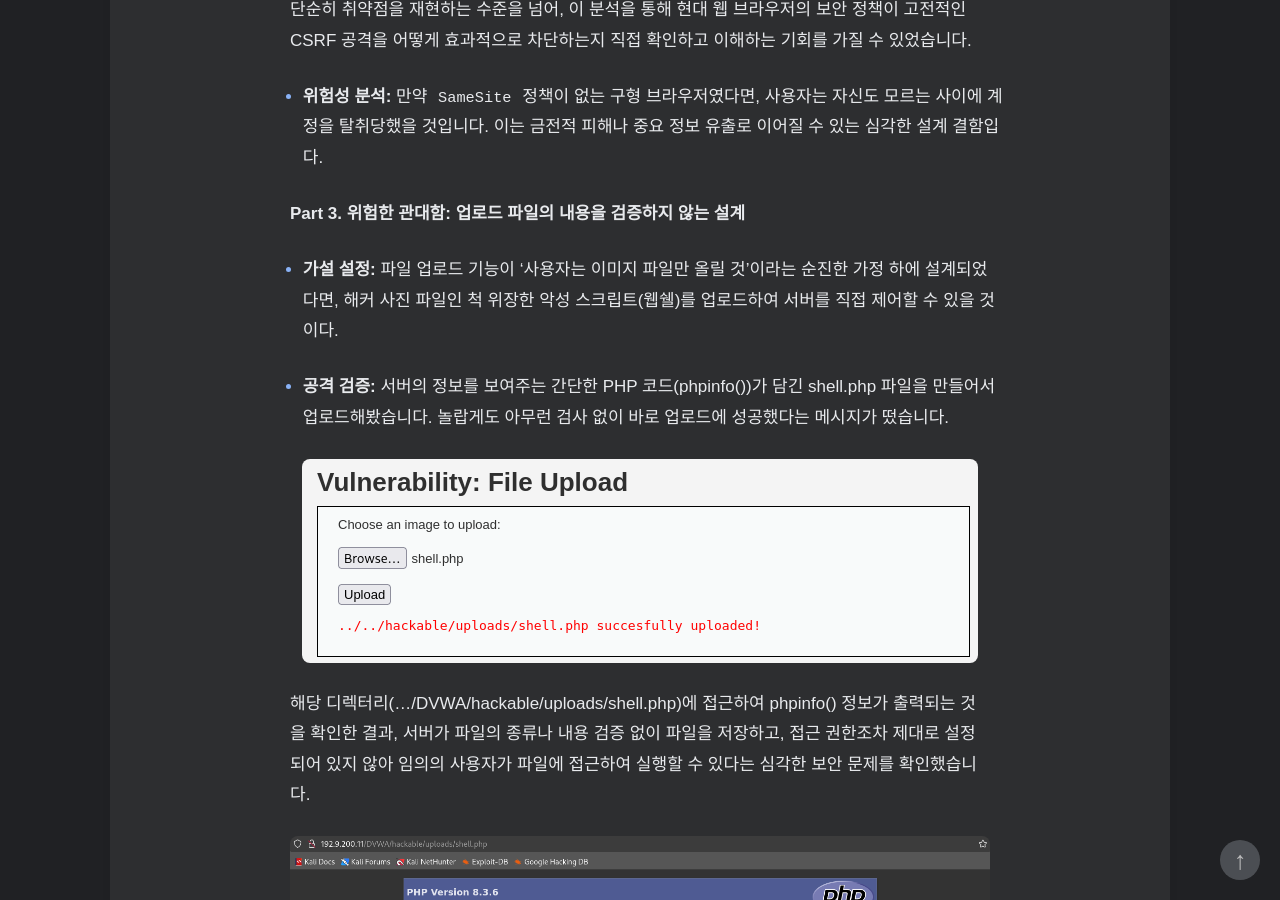
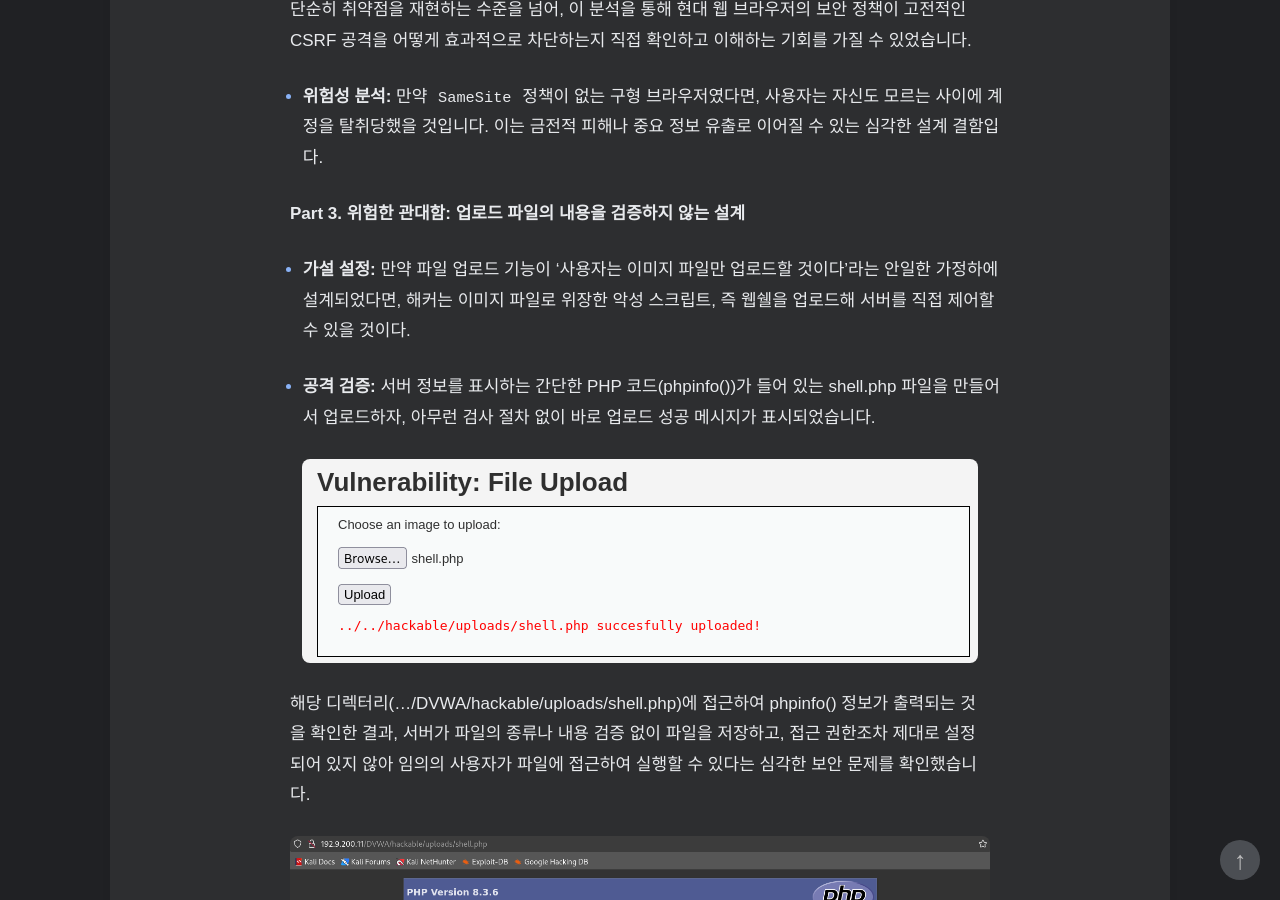
Before and after one commit to HamaP0/HamaP0.github.io, a Jekyll site: the page built from _posts/2025-08-28-A04_Insecure Design.md, in a window 1280 px wide and 900 px high, scrolled down 3978 px. Built offline with Jekyll 4.4.1, drawn with Linux system fonts in a browser that asks for light colours; some web fonts are replaced.

Commit message:
Update 2025-08-28-A04_Insecure Design.md

```diff
--- a/_posts/2025-08-28-A04_Insecure Design.md
+++ b/_posts/2025-08-28-A04_Insecure Design.md
@@ -65,10 +65,10 @@
 **Part 3. 위험한 관대함: 업로드 파일의 내용을 검증하지 않는 설계**
 
 *   **가설 설정:**
-파일 업로드 기능이 '사용자는 이미지 파일만 올릴 것'이라는 순진한 가정 하에 설계되었다면, 해커 사진 파일인 척 위장한 악성 스크립트(웹쉘)를 업로드하여 서버를 직접 제어할 수 있을 것이다.
+만약 파일 업로드 기능이 '사용자는 이미지 파일만 업로드할 것이다'라는 안일한 가정하에 설계되었다면, 해커는 이미지 파일로 위장한 악성 스크립트, 즉 웹쉘을 업로드해 서버를 직접 제어할 수 있을 것이다.
 
 *   **공격 검증:**
-서버의 정보를 보여주는 간단한 PHP 코드(phpinfo())가 담긴 shell.php 파일을 만들어서 업로드해봤습니다. 놀랍게도 아무런 검사 없이 바로 업로드에 성공했다는 메시지가 떴습니다.
+서버 정보를 표시하는 간단한 PHP 코드(phpinfo())가 들어 있는 shell.php 파일을 만들어서 업로드하자, 아무런 검사 절차 없이 바로 업로드 성공 메시지가 표시되었습니다.
 
    ![upload](/assets/images/A04_P3-1.png)
 
```
